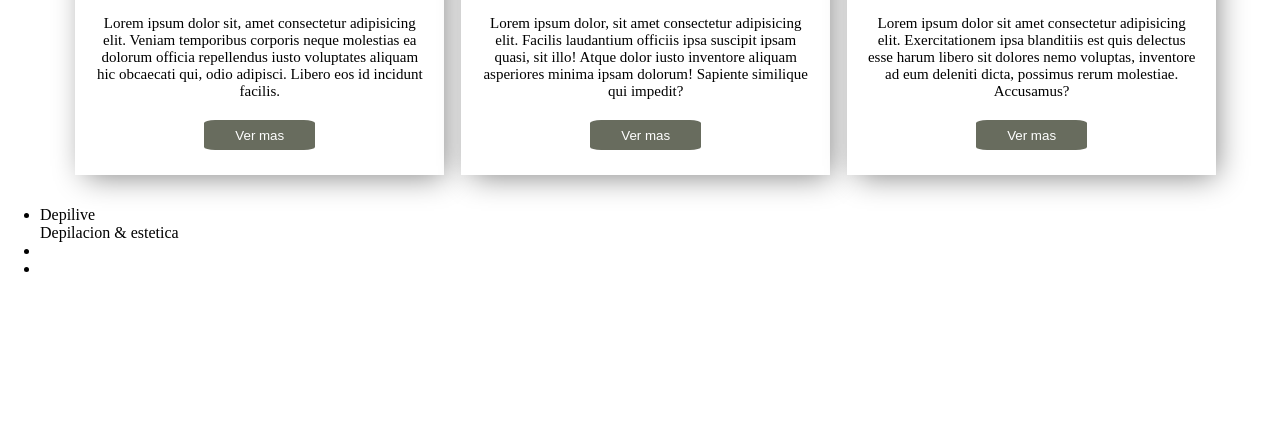
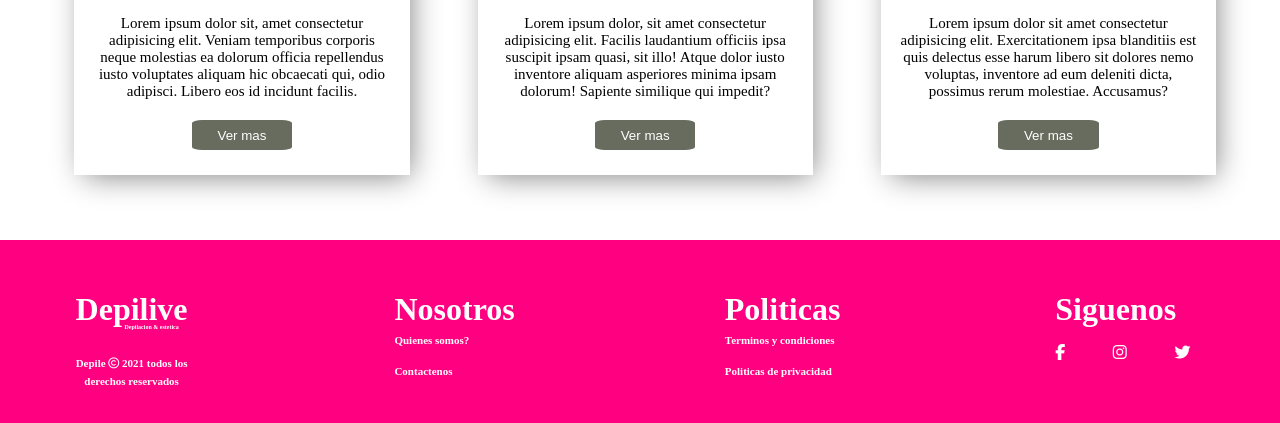
Before and after one commit to patoGarci/codea, a plain HTML site: page index.html in a window 1280 px wide. Shown: the part 1123-1546 px from the top of the page. Before the commit the page ends 1417 px from the top, so only its background shows below. Drawn offline with Linux system fonts and the light colour scheme.

Commit message:
terminado

```diff
--- a/assets/style/partials/_footer.scss
+++ b/assets/style/partials/_footer.scss
@@ -0,0 +1,38 @@
+footer{
+    padding: 0 7% 0 5%;
+    margin-top: 50px;
+    background-color: #FF0080;
+    height: 200px;
+    display: flex;
+    color: white;
+    display: flex;
+    justify-content: space-between;
+    align-items: center;
+    .list{
+        justify-content: space-between;
+        height: 80px;
+        list-style: none;
+        line-height: 18px;
+        display: flex;
+        flex-direction: column;
+        padding: 0;
+        width: 12%;
+        li{
+            h1,h6,h5{
+                margin: 0;
+            }
+            h6{
+                font-size: 6px;
+                padding-left: 40px;
+            }
+            h5{
+                font-size: 11px;
+            }
+        }
+        .redes{
+            display: flex;
+            justify-content: space-between;
+            margin-bottom: 20px;
+        }
+    }
+}
--- a/assets/style/partials/_nav.scss
+++ b/assets/style/partials/_nav.scss
@@ -17,13 +17,40 @@ nav{
         position: relative;
         width: 140px;
         height: 70px;
-        border-top: 3px #FF0080 solid;
-        border-bottom: 3px #FF0080 solid;
+        img{
+            margin-left: 2%;
+            justify-content: center;
+            width: 97%;
+            height: 100%;
+            border-top: 3px #FF0080 solid;
+            border-bottom: 3px #FF0080 solid;
+        }
+        &::before{
+            content: "";
+            display: block;
+            position: absolute;
+            background-color: #FF0080;
+            width: 1%;
+            left: 1%;
+            top: 75.5%;
+            height: 30%;
+
+        }
+        &::after{
+            content: "";
+            display: block;
+            position: absolute;
+            background-color: #FF0080;
+            width: 1%;
+            right: 0;
+            top: 0;
+            height: 33%;
+        }
     }
     .dropdown-menu {
         margin-right: 20px;
         #drop-down-menu-items {
-            margin-top: 140px;
+            margin-top: 57px;
             z-index: 2;
             width: 100%;
             position: absolute;
--- a/assets/style/partials/_section.scss
+++ b/assets/style/partials/_section.scss
@@ -84,7 +84,7 @@ section{
         .cards{
             width: 90%;
             .card-items-active{
-                width: 33%;
+                width: 30%;
                 display: flex;
                 .border-box-pink{
                     opacity: 0;
--- a/assets/style/style.scss
+++ b/assets/style/style.scss
@@ -8,4 +8,5 @@ body{
 @import './partials/header';
 @import './partials/nav';
 @import './partials/main';
-@import './partials/section'
+@import './partials/section';
+@import './partials/footer'
--- a/index.html
+++ b/index.html
@@ -12,7 +12,9 @@
         <p>123456789 / +57 987 654 3210</p>
     </header>
     <nav>
-        <img src="./assets/image/logoDepilive.png" alt="pink logo says depilive" class="logo">
+        <div class="logo">
+            <img src="./assets/image/logoDepilive.png" alt="pink logo says depilive">
+        </div>
         <div class="dropdown-menu">
             <input type="checkbox" id="checkbox" />
             <span></span>
@@ -76,12 +78,29 @@
         </div>
     </section>
     <footer>
-        <ul>
-            <li>Depilive <br> <span>Depilacion & estetica</span></li>
-            <li></li>
-            <li></li>
+        <ul class="list" style="text-align: center;">
+            <li><h1>Depilive</h1><h6>Depilacion & estetica</h6></li>
+            <br>
+            <li><h5>Depile <i class="far fa-copyright"></i> 2021 todos los  <br> <span> derechos reservados</span></h5></li>
+        </ul>
+        <ul class="list">
+            <li><h1>Nosotros</h1></li>
+            <li><h5>Quienes somos?</h5></li>
+            <li><h5>Contactenos</h5></li>
+        </ul>
+        <ul class="list">
+            <li><h1>Politicas</h1></li>
+            <li><h5>Terminos y condiciones</h5></li>
+            <li><h5>Politicas de privacidad</h5></li>
+        </ul>
+        <ul class="list">
+            <li><h1>Siguenos</h1></li>
+            <li class="redes"><i class="fab fa-facebook-f"></i>
+            <i class="fab fa-instagram"></i>
+            <i class="fab fa-twitter"></i></li>
         </ul>
     </footer>
+    <script src="https://kit.fontawesome.com/22e3b6f93f.js" crossorigin="anonymous"></script>
     <script src="./assets/js/index.js"></script>
 </body>
 </html>
```
Also changed, not shown: assets/style/style.css, 1 other file.
